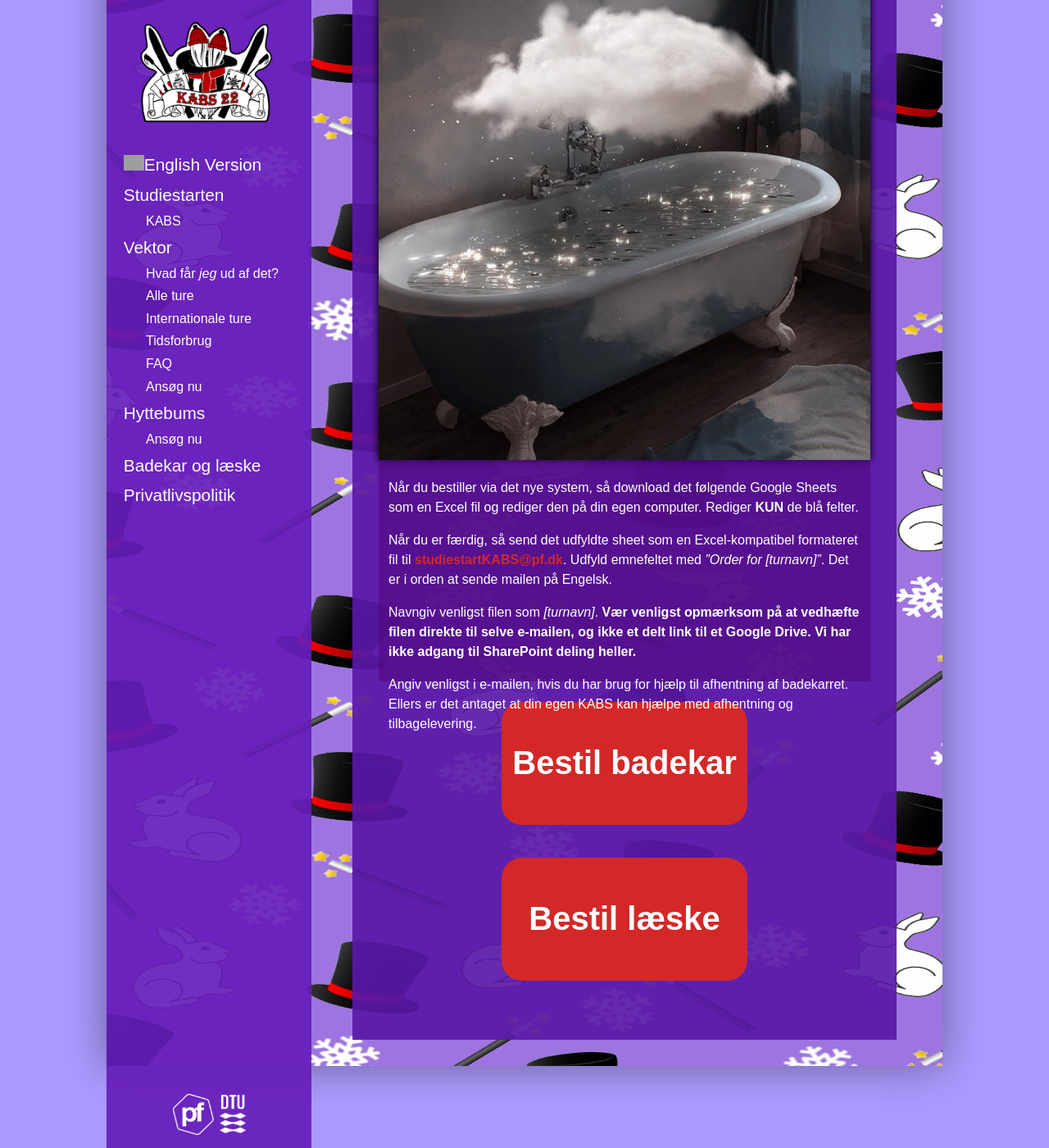
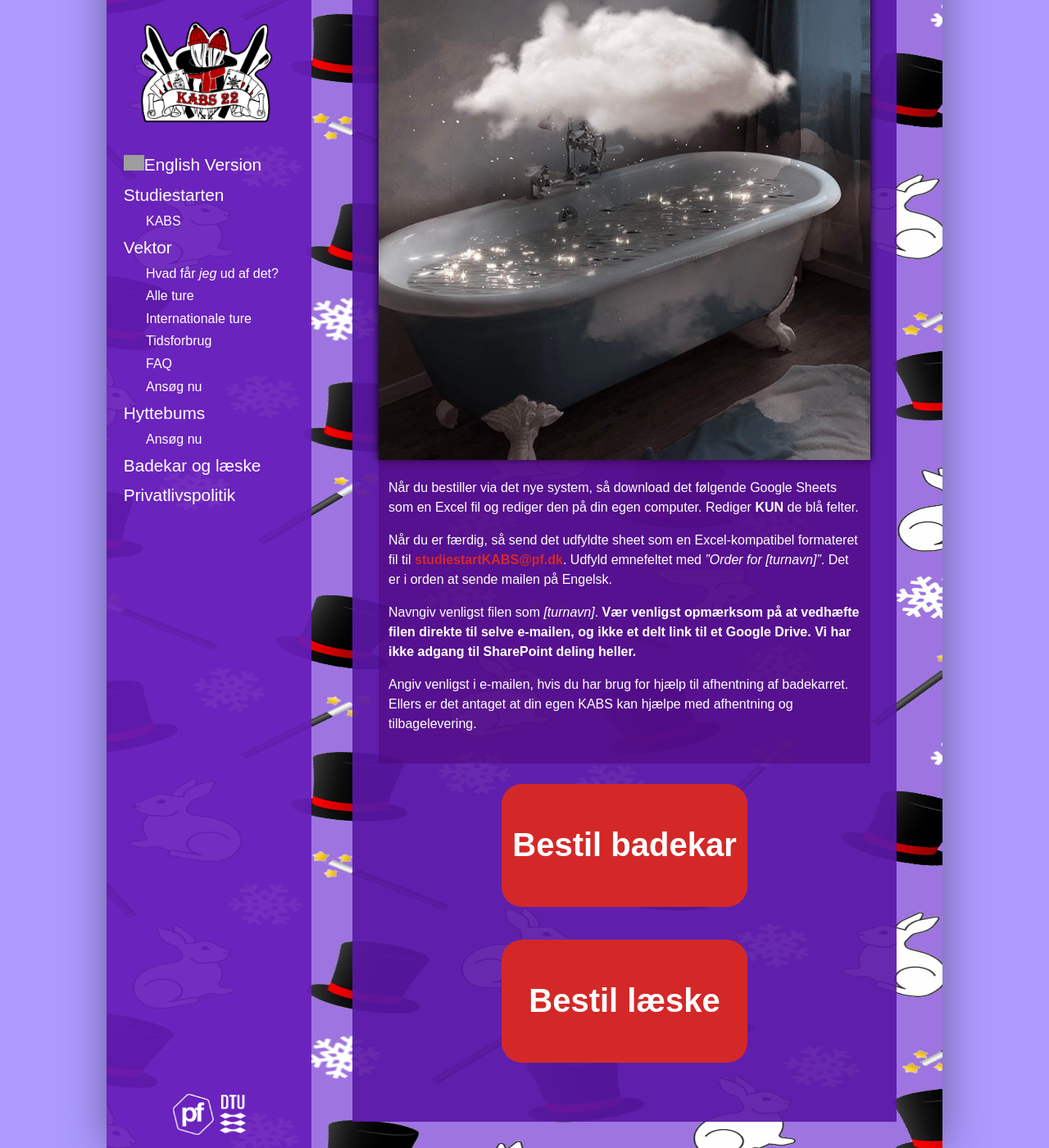
Before and after one commit to KABSDTU/kabsdtu.github.io, a Jekyll site: the page built from badekar.md, in a window 1280 px wide and 1400 px high, scrolled down 204 px. Shown: the whole window at 82% size. Built offline with Jekyll 4.4.1, drawn with Linux system fonts in a browser that asks for light colours; some web fonts are replaced; grey boxes are pictures that could not be loaded.

Commit message:
Experimental badekar update part3, electric boogaloo

```diff
--- a/badekar.md
+++ b/badekar.md
@@ -14,7 +14,6 @@ title: Badekar/Læske
 <p>Når du er færdig, så send det udfyldte sheet som en Excel-kompatibel formateret fil til <a href="mailto:studiestartKABS@pf.dk?subject=Order for [trip name]">studiestartKABS@pf.dk</a>. Udfyld emnefeltet med <i>”Order for [turnavn]”</i>. Det er i orden at sende mailen på Engelsk.</p>
 <p>Navngiv venligst filen som <i>[turnavn]</i>. <b>Vær venligst opmærksom på at vedhæfte filen direkte til selve e-mailen, og ikke et delt link til et Google Drive. Vi har ikke adgang til SharePoint deling heller.</b></p>
 <p>Angiv venligst i e-mailen, hvis du har brug for hjælp til afhentning af badekarret. Ellers er det antaget at din egen KABS kan hjælpe med afhentning og tilbagelevering.</p>
-
 </div>
 
 
--- a/static/css/main.css
+++ b/static/css/main.css
@@ -414,6 +414,6 @@ li{
   margin: 0 25px 25px 0px;
   background: rgba(78, 6, 119, 0.554);
   min-height: 200px;
-  max-height: 270px;
+  max-height: 370px;
   box-sizing: border-box;
 }
```
